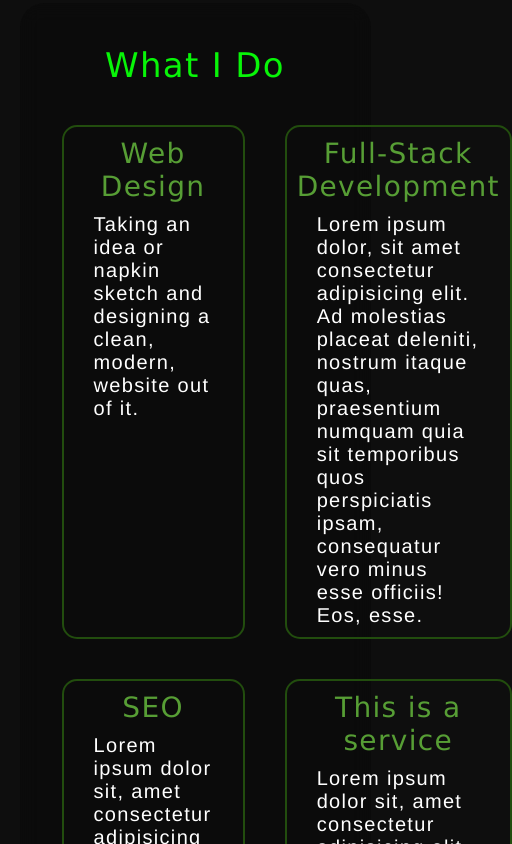
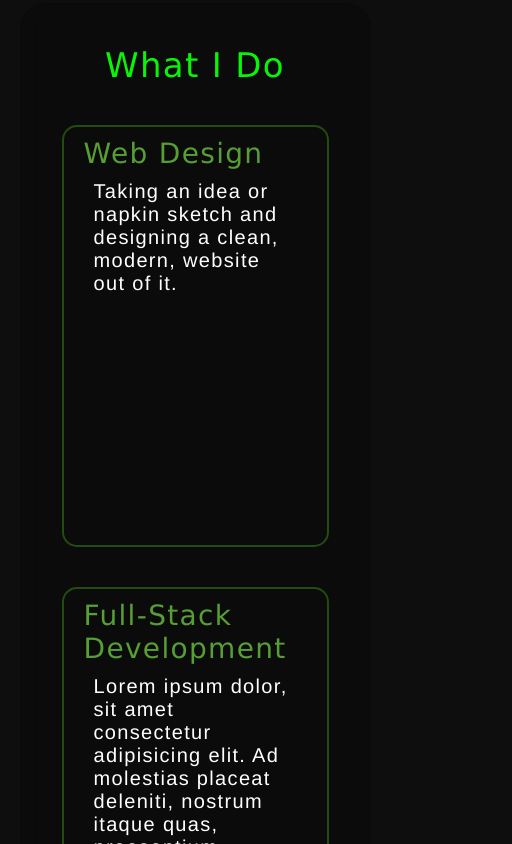
Before and after one commit to TechNique-CnE/Tristan-Carter-Vue, a Vue app: page / in a window 390 px wide. Shown: the part 1400-2244 px from the top of the page, 512 px wide, since content can reach past the window. Built offline with nearby package versions, Linux system fonts and the light colour scheme.

Commit message:
home page is responsive

```diff
--- a/src/components/homePageComponents/HomeProjectCard.vue
+++ b/src/components/homePageComponents/HomeProjectCard.vue
@@ -17,7 +17,6 @@ defineProps(['id', 'title', 'image', 'smallDesc', 'about', 'link1', 'link2'])
 <style scoped>
 .project-card {
   width: 65%;
-  max-width: 480px;
   max-width: 580px;
   padding-top: var(--md-gap);
   border: 2px solid var(--primary);
@@ -65,4 +64,15 @@ defineProps(['id', 'title', 'image', 'smallDesc', 'about', 'link1', 'link2'])
 .project-card:hover, .project-card.active{
   background-color: var(--body-bg);
 }
+
+@media screen and (max-width: 810px) {
+  .project-card {
+    max-width: 400px;
+  }
+}
+@media screen and (max-width: 650px) {
+  .project-card {
+    max-width: 350px;
+  }
+}
 </style>
--- a/src/components/homePageComponents/HomeProjects.vue
+++ b/src/components/homePageComponents/HomeProjects.vue
@@ -4,15 +4,24 @@ import jsonData from '../../assets/projects.json'
 const projectData = jsonData.projects
 const featuredProjectData = projectData.filter((project) => project.featured)
 
-import { ref, computed, onMounted } from 'vue'
+import { ref, computed, onMounted, onBeforeUnmount } from 'vue'
 const currentIndex = ref(0)
 const cards = ref([])
 const maxIndex = computed(() => featuredProjectData.length - 1)
 
 onMounted(() => {
   cards.value[currentIndex.value]?.$el.classList.add("active")
+  scrollToCard(currentIndex.value)
+  window.addEventListener('resize', handleResize)
+})
 
+onBeforeUnmount(() => {
+  window.removeEventListener('resize', handleResize)
 })
+
+const handleResize = () => {
+  scrollToCard(currentIndex.value)
+}
 
 const scrollToCard = (index) => {
   animateScrollToCard(index, 600)
@@ -81,9 +90,9 @@ const nextSlide = () => {
 <template>
   <section id="home-projects">
     <h2>Featured Projects</h2>
-    <div class="carousel-container">
+    <div class="carousel-container" >
       <button type="button" @click="previousSlide" :disabled="currentIndex == 0">L</button>
-      <div class="carousel-track">
+      <div class="carousel-track" >
         <div class="carousel">
           <HomeProjectCard
             v-for="(projects, index) in featuredProjectData"
@@ -108,6 +117,7 @@ const nextSlide = () => {
 <style scoped>
 #home-projects {
   background-color: var(--bg);
+
   .carousel-container {
     display: flex;
     flex-direction: row;
@@ -189,4 +199,48 @@ const nextSlide = () => {
     scale: 1.1;
   }
 }
+
+@media screen and (max-width: 1100px){
+  #home-projects {
+    padding: var(--lg-gap) var(--sm-gap);
+    .carousel-container {
+      .carousel-track {
+        -webkit-mask-image: linear-gradient(
+        to right,
+        transparent,
+        black 10%,
+        black 90%,
+        black 10%,
+        transparent
+      );
+      -webkit-mask-composite: destination-in;
+      -webkit-mask-repeat: no-repeat;
+      -webkit-mask-size: 100% 100%;
+      mask-image: linear-gradient(
+        to right,
+        transparent,
+        black 10%,
+        black 90%,
+        black 10%,
+        transparent
+      );
+      mask-repeat: no-repeat;
+      mask-composite: intersect;
+      mask-size: 100% 100%;
+      }
+    }
+  }
+}
+@media screen and (max-width: 600px){
+  #home-projects {
+    padding: var(--lg-gap) var(--sm-gap);
+    .carousel-container {
+      .carousel-track {
+        -webkit-mask-image: none;
+      mask-image: none;
+      }
+    }
+  }
+}
+
 </style>
--- a/src/components/homePageComponents/HomeServices.vue
+++ b/src/components/homePageComponents/HomeServices.vue
@@ -54,6 +54,7 @@ section {
   h3 {
     padding-bottom: var(--sm-gap);
     text-align: center;
+    transition: var(--transition);
   }
 
   p {
@@ -82,4 +83,31 @@ section {
 .service-card:nth-child(4) {
   transform-origin: right bottom;
 }
+
+@media screen and (max-width: 850px) {
+  .services-container {
+  grid-template-columns: 1fr;
+  grid-template-rows: repeat(1fr);
+  gap: var(--lg-gap);
+  text-align: left;
+}
+  .service-card {
+
+    h3 {
+      padding: 0 var(--sm-gap);
+      padding-bottom: var(--sm-gap);
+      text-align: left;
+    }
+
+    p {
+    text-align: left;
+  }
+  }
+  .service-card:nth-child(1),
+  .service-card:nth-child(2),
+  .service-card:nth-child(3),
+  .service-card:nth-child(4) {
+  transform-origin: center bottom;
+}
+}
 </style>
```
